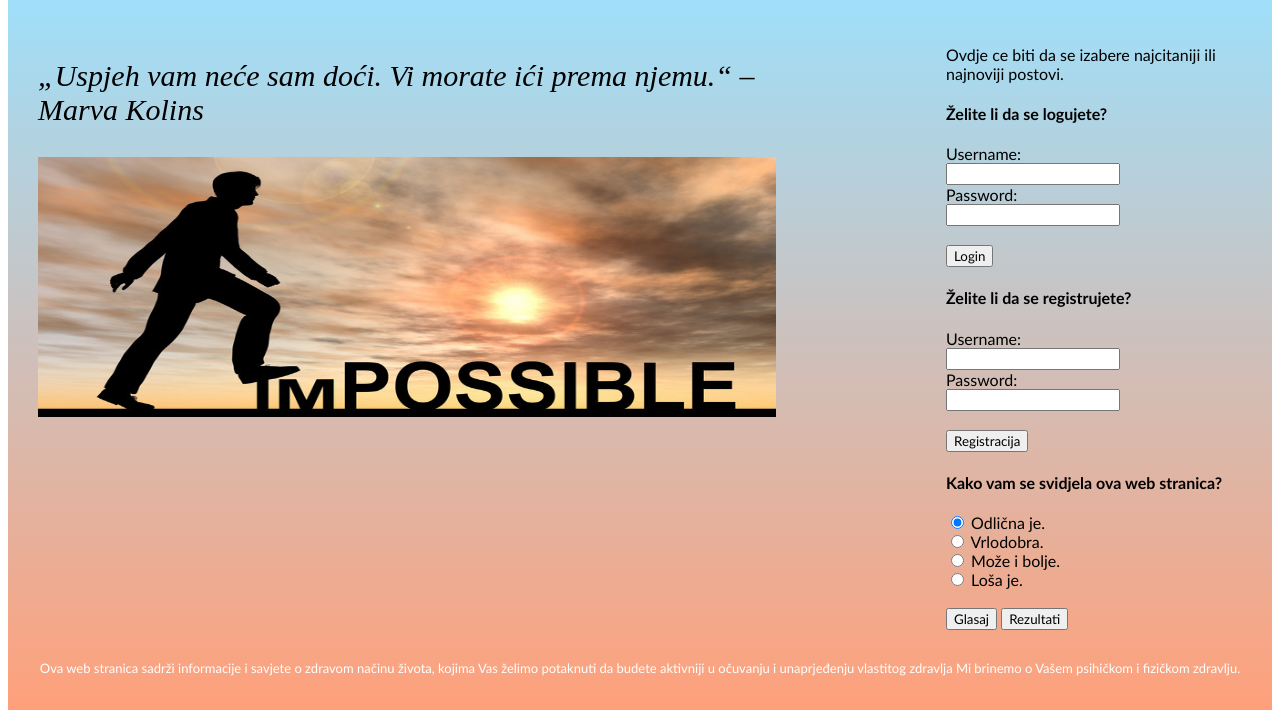
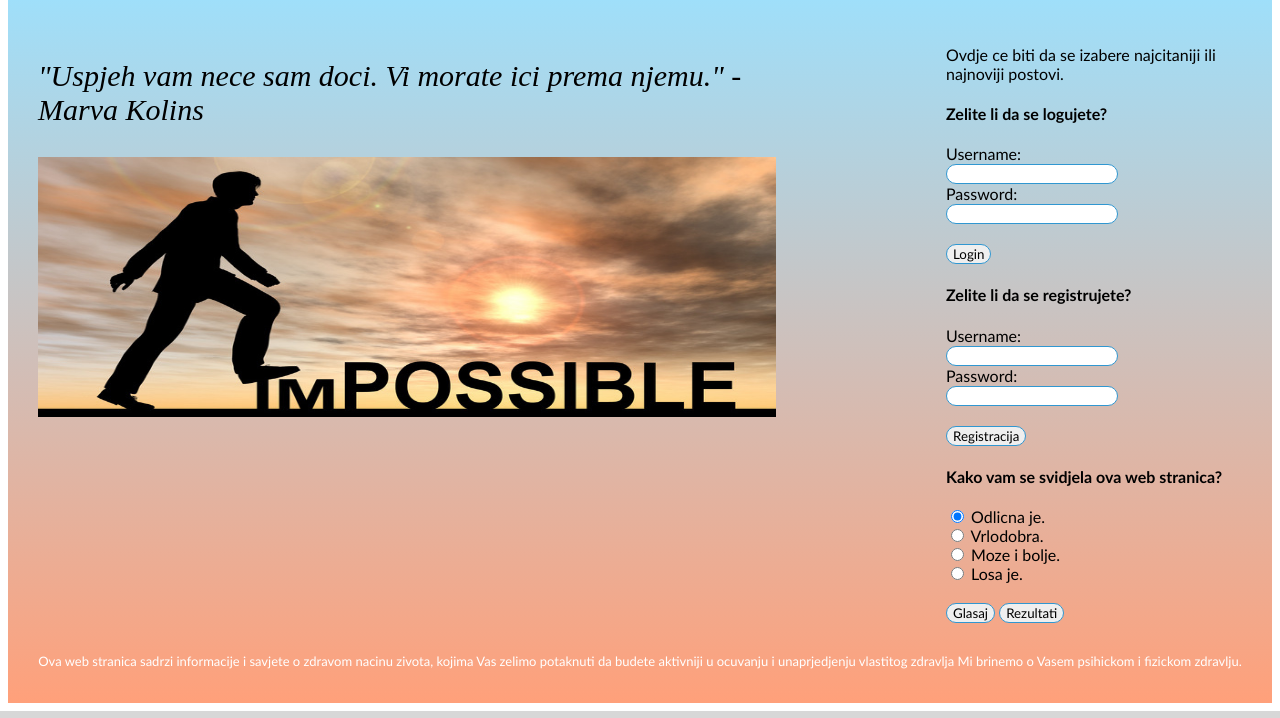
Before and after one commit to delilaxd/Recepti-za-zdrav-ivot, a PHP site: page /zadaca1.html in a window 1280 px wide. Shown: the part 775-1493 px from the top of the page. Run offline with PHP 8.4, Linux system fonts and the light colour scheme.

Commit message:
popravila

```diff
--- a/spirala1/stil1.css
+++ b/spirala1/stil1.css
@@ -8,7 +8,7 @@
 {
 	width: 100%;
 	margin: 0 auto 0 auto;
-	background:#3097D1;
+	background: #9FDFFA;
 }
 
 .poslije_slike
@@ -49,6 +49,14 @@
 
 
 
+}
+
+@media only screen and (max-width: 1300px)  {
+	#menu li, #menu li a
+	{
+		width:100%;
+	    margin-bottom: 20px;
+	}
 }
 
 @media only screen and (max-width: 500px)  {
@@ -182,3 +190,11 @@
 	width:100%;
 	height:260px;
 }
+
+#flogin input[type="text"], #flogin input[type="password"], #fregistracija input[type="text"],
+#fregistracija input[type="password"],#fanketa input[type="submit"],#fregistracija input[type="submit"], #flogin input[type="submit"]
+{
+	border: 1px solid #3097D1;
+	border-radius: 10px;
+
+}
--- a/spirala1/zadaca1.html
+++ b/spirala1/zadaca1.html
@@ -7,7 +7,7 @@
 <body >
 
 <div class="container" >
-<h1>RECEPTI ZA ZDRAV ŽIVOT</h1>
+<h1>RECEPTI ZA ZDRAV ZIVOT</h1>
 	<div id="za_sliku">
 
 
@@ -15,10 +15,10 @@
 
 	<div id="menu">
 	<ul>
-		<li><a href="zadaca1.html">Početna</a></li>
+		<li><a href="zadaca1.html">Pocetna</a></li>
 		<li><a href="hrana.html">Hrana</a></li>
 		<li><a href="fitness.html">Fitness</a></li>
-		<li><a href="psiha.html">Psihičko zdravlje</a></li>
+		<li><a href="psiha.html">Psihicko zdravlje</a></li>
 		<li><a href="pitanja.html">Pitanja i odgovori</a></li>
 
 
@@ -32,7 +32,7 @@
 	<div class="poslije_slike">
 
 	<div class="glavni">
-	<p id="motivaciona_poruka">„Uspjeh vam neće sam doći. Vi morate ići prema njemu.“ – Marva Kolins</p>
+	<p id="motivaciona_poruka">"Uspjeh vam nece sam doci. Vi morate ici prema njemu." - Marva Kolins</p>
 	<img id="success" src="success.jpg" alt="slika success">
 	</div>
 
@@ -40,17 +40,17 @@
 	<p>Ovdje ce biti da se izabere najcitaniji ili najnoviji postovi.</p>
 
 	<div class="loginireg">
-		<form action="/Login">
-			<h4>Želite li da se logujete?</h4>
-			<label>Username:  </label><br><input type="text" name="user"></input>
+		<form id="flogin" action="/Login">
+			<h4>Zelite li da se logujete?</h4>
+			<label>Username:  </label><br><input id type="text" name="user"></input>
 			<br>
 			<label>Password:    </label><br><input type="password" name="pass"></input>
 			<br><br>
 			<input type="submit" value="Login"></input>
 		</form>
 
-		<form action="/Registracija">
-			<h4>Želite li da se registrujete?</h4>
+		<form id="fregistracija" action="/Registracija">
+			<h4>Zelite li da se registrujete?</h4>
 			<label>Username:</label><br><input type="text" name="user"></input>
 			<br>
 			<label>Password:</label><br><input type="password" name="pass"></input>
@@ -62,11 +62,11 @@
 	<div class="anketa">
 
 		<h4>Kako vam se svidjela ova web stranica?</h4>
-		<form>
-	  	<input type="radio" name="anketa" value="1" checked> Odlična je.<br>
+		<form id="fanketa">
+	  	<input type="radio" name="anketa" value="1" checked> Odlicna je.<br>
   		<input type="radio" name="anketa" value="2"> Vrlodobra.<br>
- 		<input type="radio" name="anketa" value="3"> Može i bolje.<br>
- 		<input type="radio" name="anketa" value="4"> Loša je.<br><br>
+ 		<input type="radio" name="anketa" value="3"> Moze i bolje.<br>
+ 		<input type="radio" name="anketa" value="4"> Losa je.<br><br>
 
   		<input type="submit" value="Glasaj" class="dugme">
   		<input type="submit" value="Rezultati" class="dugme"> <br>
@@ -78,9 +78,9 @@
 	</div>
 
 	<div class="footer">
-	<p>	Ova web stranica sadrži informacije i savjete o zdravom načinu života,
-	kojima Vas želimo potaknuti da budete aktivniji u očuvanju i unaprjeđenju
-	vlastitog zdravlja Mi brinemo o Vašem psihičkom i fizičkom zdravlju.<br> </p>
+	<p>	Ova web stranica sadrzi informacije i savjete o zdravom nacinu zivota,
+	kojima Vas zelimo potaknuti da budete aktivniji u ocuvanju i unaprjedjenju
+	vlastitog zdravlja Mi brinemo o Vasem psihickom i fizickom zdravlju.<br> </p>
 	</div>
 	</div>
 
```
Also changed, not shown: spirala1/pitanja.html (+7 -7 lines), spirala1/stil2.css (+9 -0 lines), spirala1/stil3.css (+8 -0 lines), spirala1/stil4.css (+8 -0 lines), spirala1/stil5.css (+14 -0 lines).
